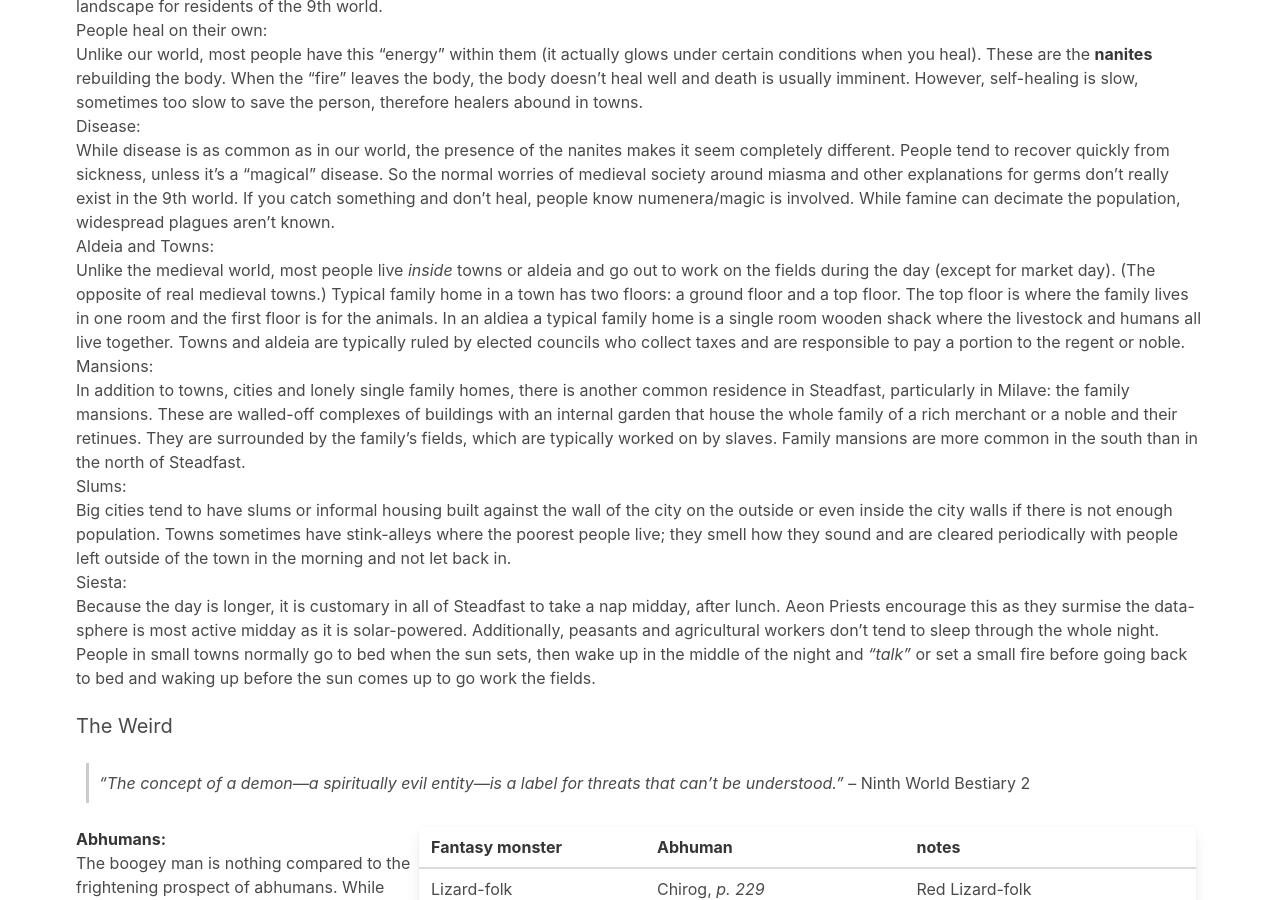
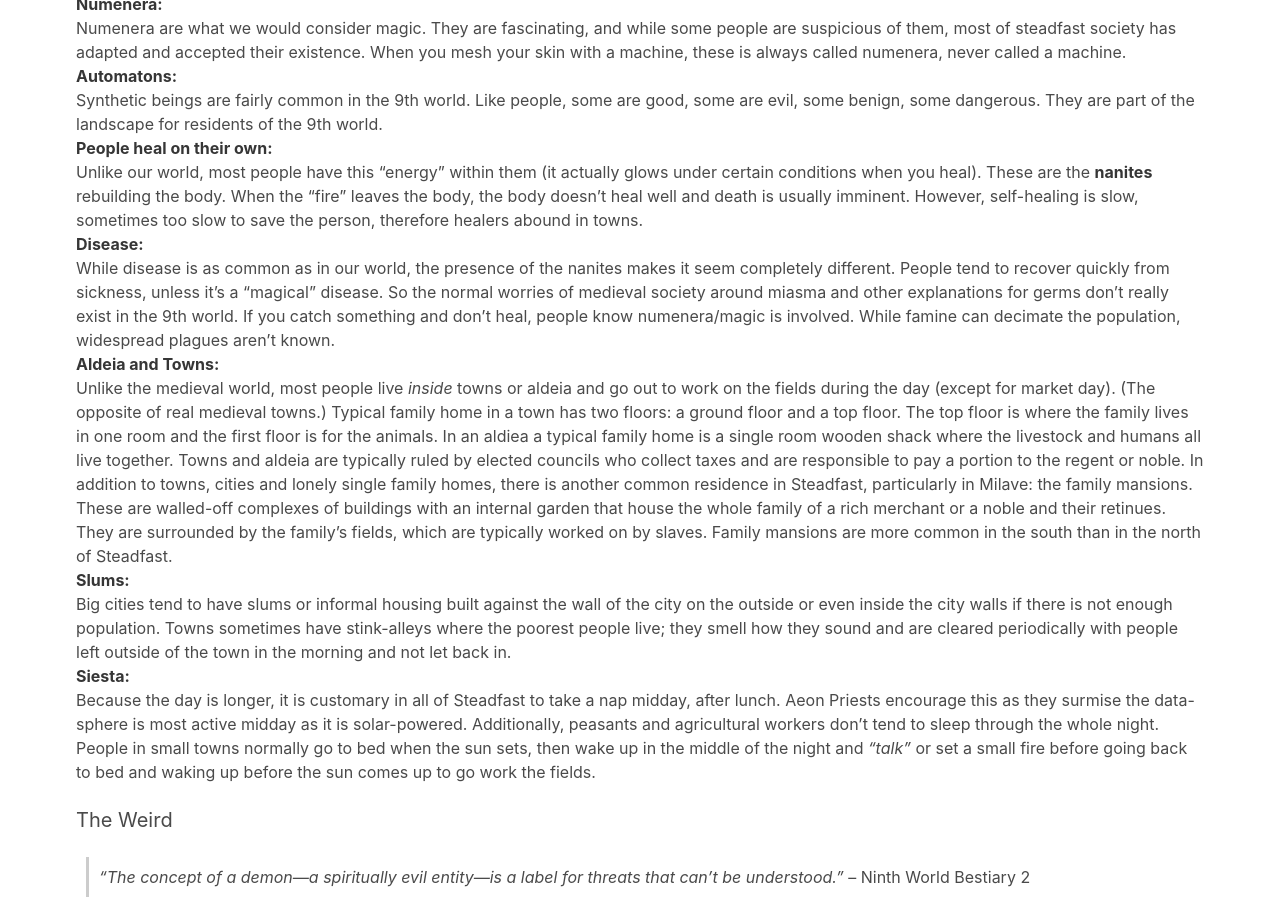
Before and after one commit to rebelwarrior/numenera, a Jekyll site: the page built from ninth_world.md, in a window 1280 px wide and 900 px high, scrolled down 10823 px. Built offline with Jekyll 4.4.1, drawn with Linux system fonts in a browser that asks for light colours; nearby versions of some CDN libraries; part of the change alters nothing that is shown; some of the changed text lies outside the part shown.

```diff
--- a/ninth_world.md
+++ b/ninth_world.md
@@ -214,7 +214,7 @@ Full meal with small bottle of Wine | 1 shin
 {:.subtitle.is-4.mt-6}
 Guilds control the trades in pretty much all cities in Steadfast. There is an "adventuring" guild in some cities as well that will keep track of requests and runs a small barracks for 10% of the take from their posted missions. In some cities, Guilds are quite powerful politically and rival rich merchants in power, in other they're much weaker. Guilds are local and while there is some communication between them (particularly in the North of Steadfast) their strength and organization varies from city to city. Guilds do not regulate healers, scribes or wrights.
 
-To start in a guild you become an __apprentice__ to a master who teaches you (and uses you as essentially slave labor) then you get the rank of __journeyman__ (or journey-woman) which lets you work for anyone anywhere the guild is recognized and then after some years and producing an approved 'masterpiece' (and a donation to the guild) you move to the rank of __master__ and can have apprentices of your own.
+To start in a guild you become an __apprentice__ to a master who teaches you (and uses you as essentially slave labor) then you get the rank of __journeyman__ (or journey-woman) which lets you work for anyone anywhere the guild is recognized and then after some years and producing a recognized __masterpiece__ (and a donation to the guild) you move to the rank of __master__ and can have apprentices of your own.
 
 <br>
 
@@ -247,6 +247,10 @@ Unlike in the medieval world there are no common monasteries that offer hospital
 
 ### Society and Culture
 {:.subtitle.is-3.mt-5}
+
+#### Gender
+{:.subtitle.is-4.mt-4}
+Gender is not rigid in the Ninth World. Visitors have strange genders, Automatons may be genderless, and numenera that alter gender exit. Couples of all kinds are not uncommon in the Ninth World and genders are generally considered equal.
 
 #### Games
 {:.subtitle.is-4.mt-4}
@@ -330,31 +334,28 @@ __Strange to us but familiar to them:__
 Old machines, Self-healing, Numenera, Automatons
 {:.mt-3.mb-3}
 
-Old-Machines:
+__Old-Machines:__
 Old-Machines are considered demonic but potentially useful. They're all considered as suspicious. Numenera is the term Aeon Priest use for these too, but in common parlance Numenera is a useful thing, that's potentially dangerous, while an old-machine is something dangerous, that's potentially useful. Old-Machines are treated as if they were sentient or partially sentient and possibly mad.
 
-Numenera:
+__Numenera:__
 Numenera are what we would consider magic. They are fascinating, and while some people are suspicious of them, most of steadfast society has adapted and accepted their existence. When you mesh your skin with a machine, these is always called numenera, never called a machine.
 
-Automatons:
+__Automatons:__
 Synthetic beings are fairly common in the 9th world. Like people, some are good, some are evil, some benign, some dangerous. They are part of the landscape for residents of the 9th world.
 
-People heal on their own:
+__People heal on their own:__
 Unlike our world, most people have this "energy" within them (it actually glows under certain conditions when you heal). These are the __nanites__ rebuilding the body. When the "fire" leaves the body, the body doesn't heal well and death is usually imminent. However, self-healing is slow, sometimes too slow to save the person, therefore healers abound in towns.
 
-Disease:
+__Disease:__
 While disease is as common as in our world, the presence of the nanites makes it seem completely different. People tend to recover quickly from sickness, unless it's a "magical" disease. So the normal worries of medieval society around miasma and other explanations for germs don't really exist in the 9th world. If you catch something and don't heal, people know numenera/magic is involved. While famine can decimate the population, widespread plagues aren't known.
 
-Aldeia and Towns:
-Unlike the medieval world, most people live _inside_ towns or aldeia and go out to work on the fields during the day (except for market day). (The opposite of real medieval towns.) Typical family home in a town has two floors: a ground floor and a top floor. The top floor is where the family lives in one room and the first floor is for the animals. In an aldiea a typical family home is a single room wooden shack where the livestock and humans all live together. Towns and aldeia are typically ruled by elected councils who collect taxes and are responsible to pay a portion to the regent or noble.
+__Aldeia and Towns:__
+Unlike the medieval world, most people live _inside_ towns or aldeia and go out to work on the fields during the day (except for market day). (The opposite of real medieval towns.) Typical family home in a town has two floors: a ground floor and a top floor. The top floor is where the family lives in one room and the first floor is for the animals. In an aldiea a typical family home is a single room wooden shack where the livestock and humans all live together. Towns and aldeia are typically ruled by elected councils who collect taxes and are responsible to pay a portion to the regent or noble. In addition to towns, cities and lonely single family homes, there is another common residence in Steadfast, particularly in Milave: the family mansions. These are walled-off complexes of buildings with an internal garden that house the whole family of a rich merchant or a noble and their retinues. They are surrounded by the family's fields, which are typically worked on by slaves. Family mansions are more common in the south than in the north of Steadfast.
 
-Mansions:
-In addition to towns, cities and lonely single family homes, there is another common residence in Steadfast, particularly in Milave: the family mansions. These are walled-off complexes of buildings with an internal garden that house the whole family of a rich merchant or a noble and their retinues. They are surrounded by the family's fields, which are typically worked on by slaves. Family mansions are more common in the south than in the north of Steadfast.
-
-Slums:
+__Slums:__
 Big cities tend to have slums or informal housing built against the wall of the city on the outside or even inside the city walls if there is not enough population. Towns sometimes have stink-alleys where the poorest people live; they smell how they sound and are cleared periodically with people left outside of the town in the morning and not let back in.
 
-Siesta:
+__Siesta:__
 Because the day is longer, it is customary in all of Steadfast to take a nap midday, after lunch. Aeon Priests encourage this as they surmise the data-sphere is most active midday as it is solar-powered. Additionally, peasants and agricultural workers don't tend to sleep through the whole night. People in small towns normally go to bed when the sun sets, then wake up in the middle of the night and _"talk"_ or set a small fire before going back to bed and waking up before the sun comes up to go work the fields.
 
 ##### The Weird
```
